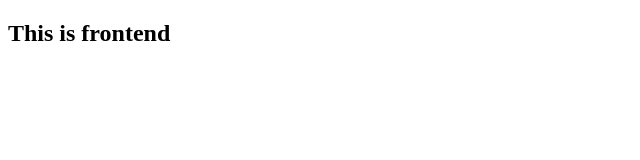
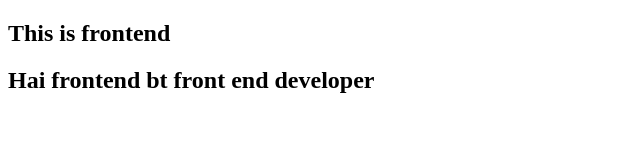
Before and after one commit to Sampath-KumarK/demo, a plain HTML site: page frontend.html in a window 1280 px wide. Shown: the whole page, without its empty margins (0-640 px from the left). Drawn offline with Linux system fonts and the light colour scheme.

Commit message:
frontdev changed

```diff
--- a/frontend.html
+++ b/frontend.html
@@ -7,5 +7,6 @@
 </head>
 <body>
     <h2>This is frontend</h2>
+    <h2>Hai frontend bt front end developer</h2>
 </body>
 </html>
```
